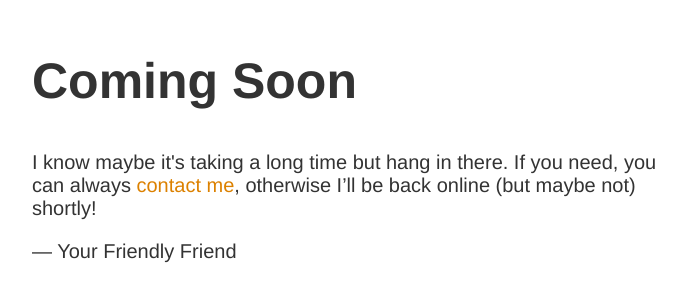
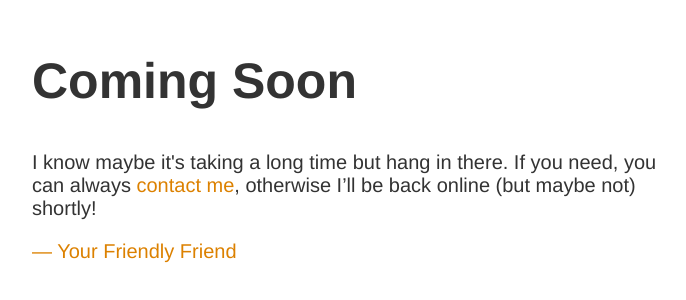
Before and after one commit to jokoss92/jokoss92.github.io, a plain HTML site: page portfolio.html in a window 1280 px wide. Shown: the part 148-448 px from the top of the page, without its empty margins (283-969 px from the left). Drawn offline with Linux system fonts and the light colour scheme.

Commit message:
Add Back to index.html

```diff
--- a/portfolio.html
+++ b/portfolio.html
@@ -16,7 +16,7 @@
     <h1>Coming Soon</h1>
     <div>
         <p>I know maybe it's taking a long time but hang in there. If you need, you can always <a href="mailto:joko.sarjono.s92@gmail.com">contact me</a>, otherwise I&rsquo;ll be back online (but maybe not) shortly!</p>
-        <p>&mdash; Your Friendly Friend</p>
+        <p><a href="index.html">&mdash; Your Friendly Friend</a></p>
     </div>
 </article>
 </body>
```
